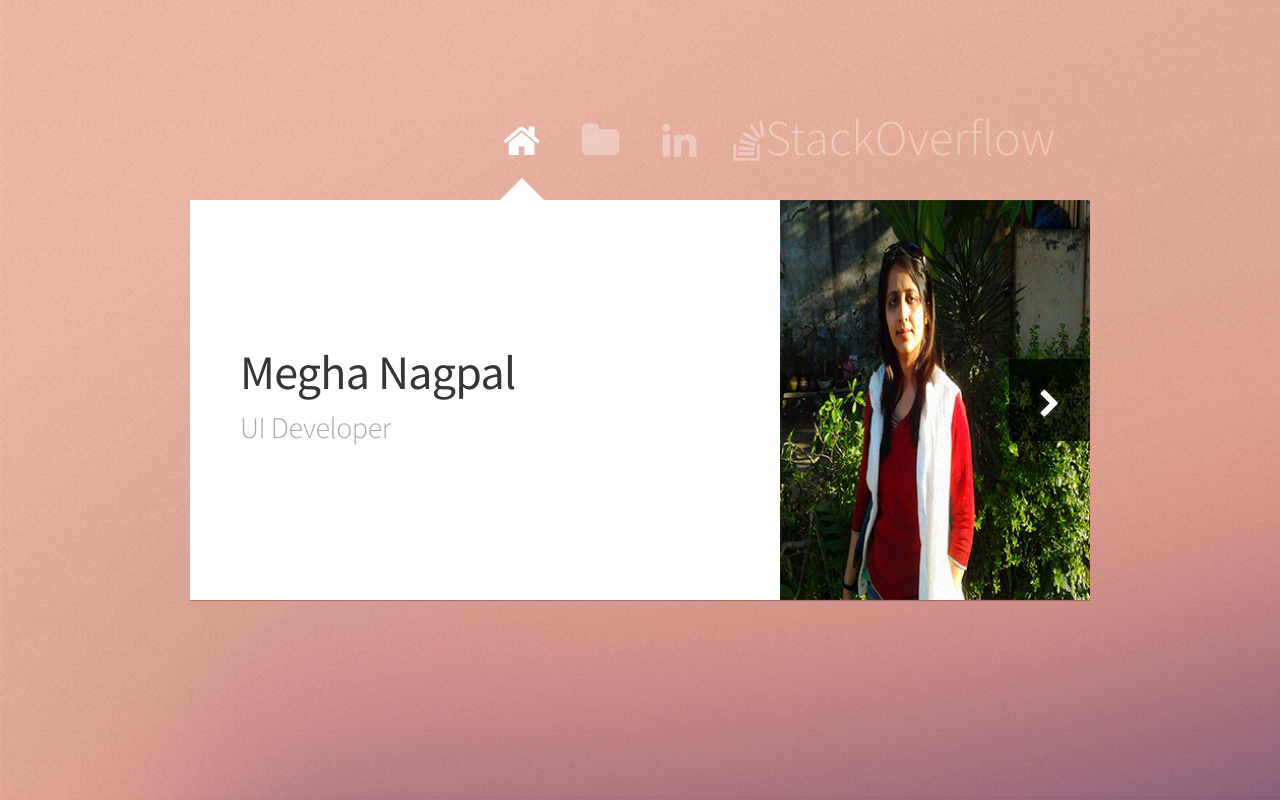
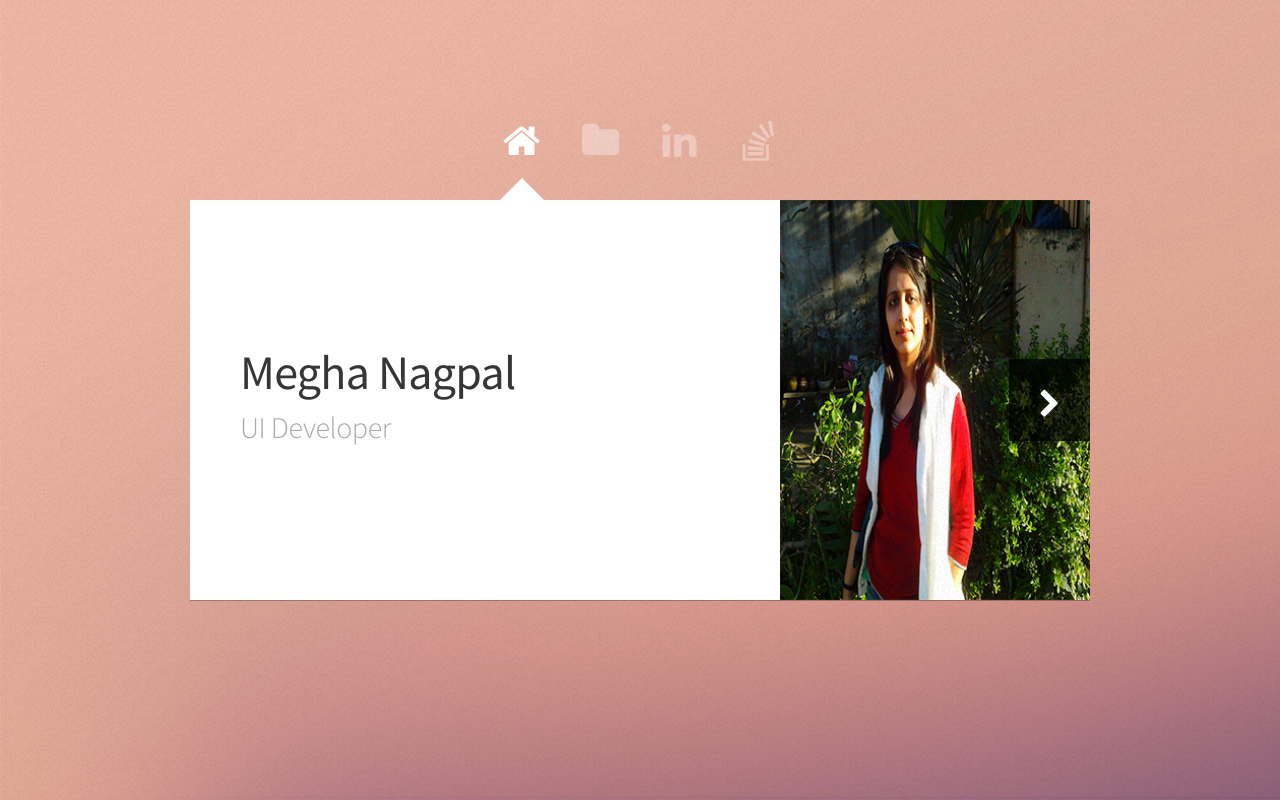
Before and after one commit to meghanagpal/megha.github.io, a plain HTML site: page index.html in a window 1280 px wide. Drawn offline with Linux system fonts and the light colour scheme.

Commit message:
Update index.html

```diff
--- a/index.html
+++ b/index.html
@@ -26,7 +26,7 @@
 						<a href="#work" class="icon fa-folder"><span>Work</span></a>
 					<!--	<a href="#contact" class="icon fa-envelope"><span>Contact</span></a>-->
 						<a href="https://in.linkedin.com/in/megha-nagpal-075aa89" class="icon fa-linkedin"><span>LinkedIn</span></a>
-						<a href="http://stackoverflow.com/users/1973740/megha-nagpal" class="icon fa-stack-overflow">StackOverflow<span></span></a>
+						<a href="http://stackoverflow.com/users/1973740/megha-nagpal" class="icon fa-stack-overflow"><span></span></a>
 					</nav>
 
 				<!-- Main -->
```
